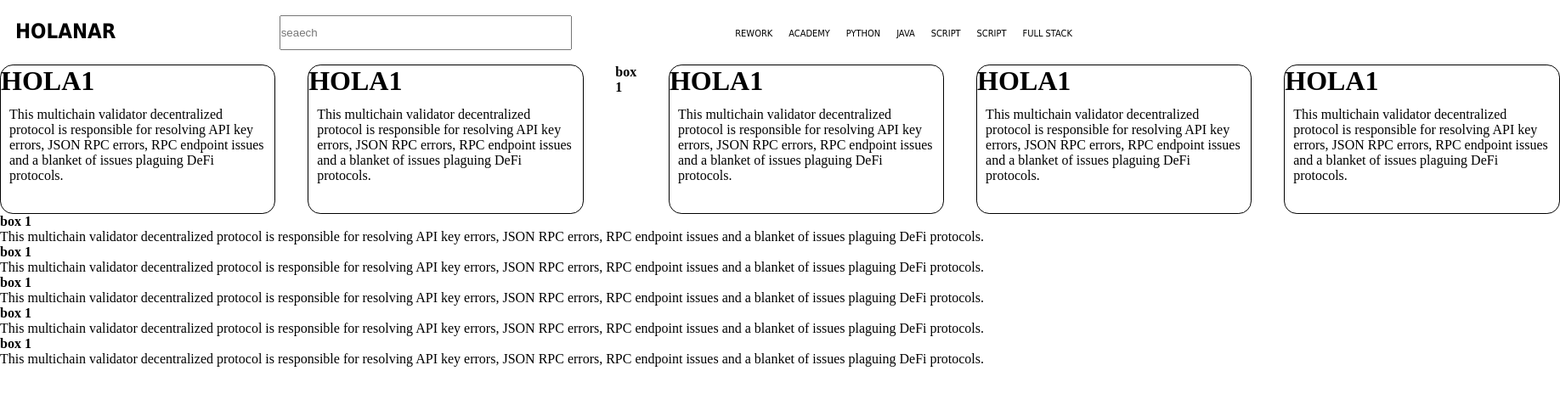
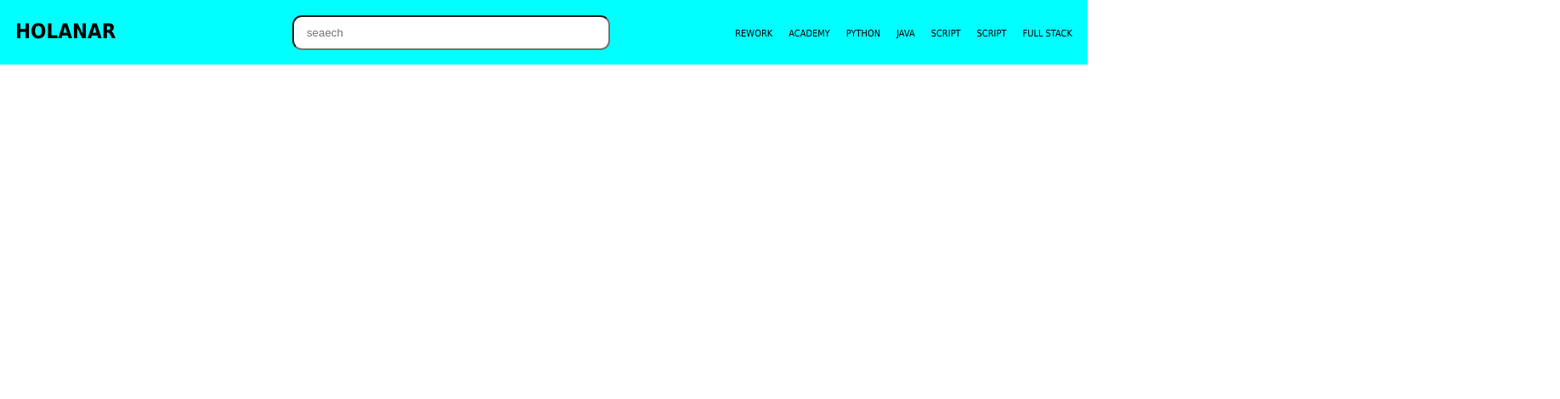
Before and after one commit to Emray1677/Git_text, a plain HTML site: page index.html in a window 1280 px wide. Shown: the whole page at 85% size, 1836 px wide, since content can reach past the window. Drawn offline with Linux system fonts and the light colour scheme.

Commit message:
added search bar

```diff
--- a/index.html
+++ b/index.html
@@ -26,60 +26,5 @@
             </ul>
         </div>
     </nav>
-    <div class="body">
-        <div class="multichain1" >
-            <h1>HOLA1</h1>
-            <p>This multichain validator decentralized protocol is
-                responsible for resolving API key errors, JSON RPC
-                errors, RPC endpoint issues and a blanket of issues plaguing DeFi protocols.</p>
-        </div>
-        <div class="multichain1" >
-            <h1>HOLA1</h1>
-            <p>This multichain validator decentralized protocol is
-                responsible for resolving API key errors, JSON RPC
-                errors, RPC endpoint issues and a blanket of issues plaguing DeFi protocols.</p>
-        </div>
-            <h4>box 1</h4>
-            <div class="multichain1" >
-                <h1>HOLA1</h1>
-                <p>This multichain validator decentralized protocol is
-                    responsible for resolving API key errors, JSON RPC
-                    errors, RPC endpoint issues and a blanket of issues plaguing DeFi protocols.</p>
-            </div>
-            <div class="multichain1" >
-                <h1>HOLA1</h1>
-                <p>This multichain validator decentralized protocol is
-                    responsible for resolving API key errors, JSON RPC
-                    errors, RPC endpoint issues and a blanket of issues plaguing DeFi protocols.</p>
-            </div>
-            <div class="multichain1" >
-                <h1>HOLA1</h1>
-                <p>This multichain validator decentralized protocol is
-                    responsible for resolving API key errors, JSON RPC
-                    errors, RPC endpoint issues and a blanket of issues plaguing DeFi protocols.</p>
-            </div>
-            </div>
-     <div>
-        <h4>box 1</h4>
-        <p>This multichain validator decentralized protocol is
-            responsible for resolving API key errors, JSON RPC
-            errors, RPC endpoint issues and a blanket of issues plaguing DeFi protocols.</p>
-            <h4>box 1</h4>
-        <p>This multichain validator decentralized protocol is
-            responsible for resolving API key errors, JSON RPC
-            errors, RPC endpoint issues and a blanket of issues plaguing DeFi protocols.</p>
-            <h4>box 1</h4>
-        <p>This multichain validator decentralized protocol is
-            responsible for resolving API key errors, JSON RPC
-            errors, RPC endpoint issues and a blanket of issues plaguing DeFi protocols.</p>
-            <h4>box 1</h4>
-        <p>This multichain validator decentralized protocol is
-            responsible for resolving API key errors, JSON RPC
-            errors, RPC endpoint issues and a blanket of issues plaguing DeFi protocols.</p>
-            <h4>box 1</h4>
-        <p>This multichain validator decentralized protocol is
-            responsible for resolving API key errors, JSON RPC
-            errors, RPC endpoint issues and a blanket of issues plaguing DeFi protocols.</p>
-    </div>
 </body>
 </html>
--- a/style.css
+++ b/style.css
@@ -6,6 +6,8 @@
     display: flex;
     justify-content: space-between;
     font-family: tahoma;
+    background-color: aqua;
+
 }
 .nav_bar div {
     height: 2cm;
@@ -24,21 +26,16 @@
     color: black;
     font-size: 11px;
 }
+.list a:hover {
+    text-decoration: underline;
+}
 .placeholder input {
     height: 1cm;
     width: 9cm;
+    border-radius: 0.3cm;
+    padding: 0px 15px;
+    margin-left: 1.6cm;
 }
-.body {
-    display: flex;
-    gap: 1cm;
-
+.placeholder placeholder{
+    padding: 0.2cm;
 }
-.multichain1 {
-    border: 1px solid black;
-    border-radius: 0.4cm;
-}
-.multichain1 p {
- width: 8cm;
- height: 3cm;
- padding: 12px 10px;
-}
```
